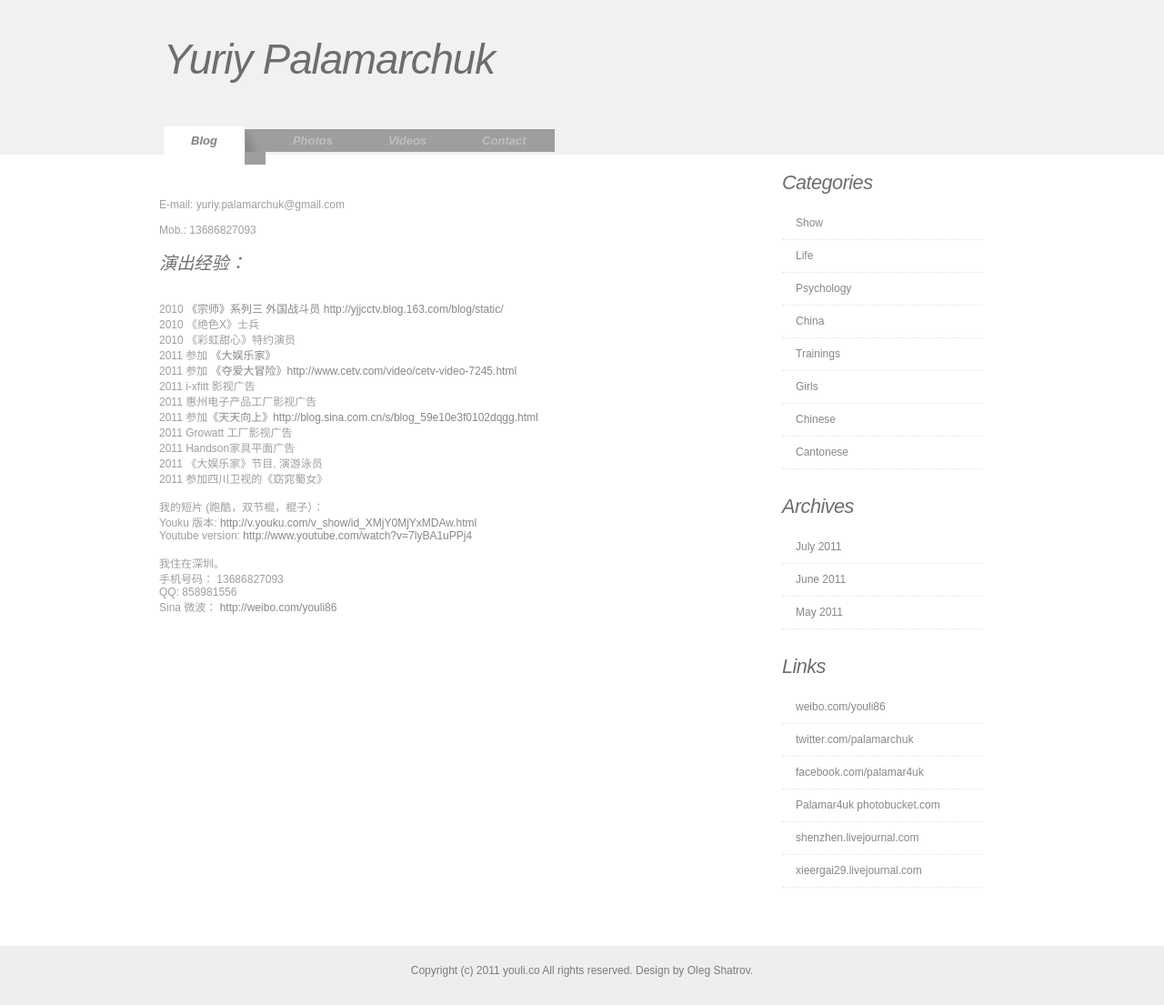
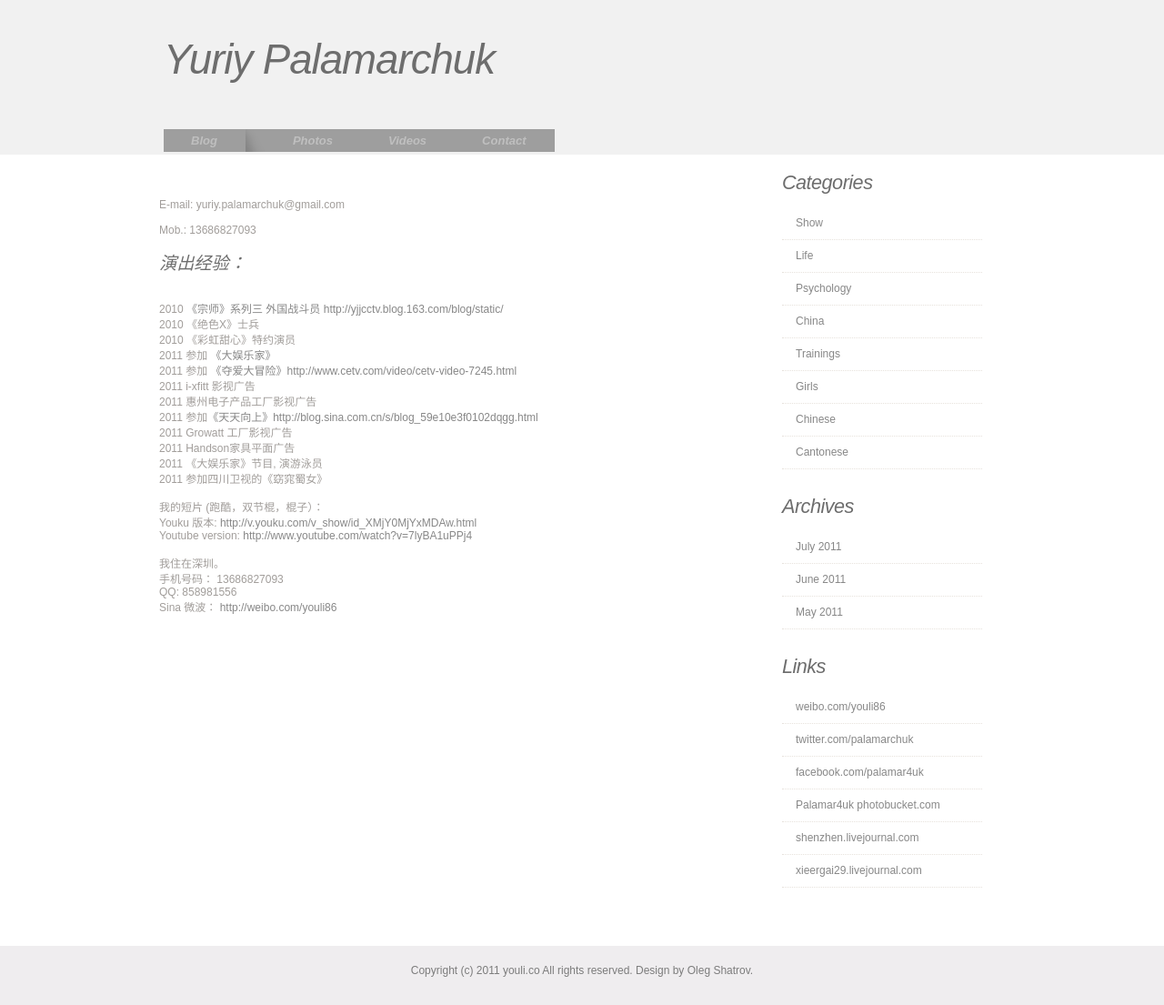
Before and after one commit to iurii/iurii.github.com, a Jekyll site: the page built from about.html, in a window 1280 px wide. Shown: the whole page at 91% size. Built offline with Jekyll 4.4.1, drawn with Linux system fonts in a browser that asks for light colours; grey boxes are pictures that could not be loaded.

Commit message:
menu change

```diff
--- a/_layouts/default.html
+++ b/_layouts/default.html
@@ -65,17 +74,17 @@
 	<div id="menu">
             <div id="nav1">
               <ul>
-                <li style="border:none">
-                  <a href="http://youli.co/index.html" shape="rect" class="selected">Blog</a><span class="shadow"></span>
+                <li id="menu_blog">
+                  <a href="http://youli.co/index.html" shape="rect" id="blog">Blog</a><span class="shadow"></span>
                 </li>
-                <li id="photo">
-                  <a href="http://youli.co/photo.html" onclick="CngClass(this);" shape="rect">Photos</a>
+                <li id="menu_photo">
+                  <a href="http://youli.co/photo.html" onclick="CngClass(this);" shape="rect" id="photo">Photos</a>
                 </li>
-				<li>
-                  <a href="http://youli.co/video.html" onclick="CngClass(this);" shape="rect">Videos</a>
+		<li id="menu_video">
+                  <a href="http://youli.co/video.html" onclick="CngClass(this);" shape="rect" id="video">Videos</a>
                 </li>
-				<li>
-                  <a href="http://youli.co/about.html" shape="rect" id="about">Contact</a>
+		<li id="menu_about">
+                  <a href="http://youli.co/about.html" onclick="CngClass(this);" shape="rect" id="about">Contact</a>
                 </li>
 
               </ul>
```
Also changed, not shown: other parts of _layouts/default.html (+10 -1 lines).
